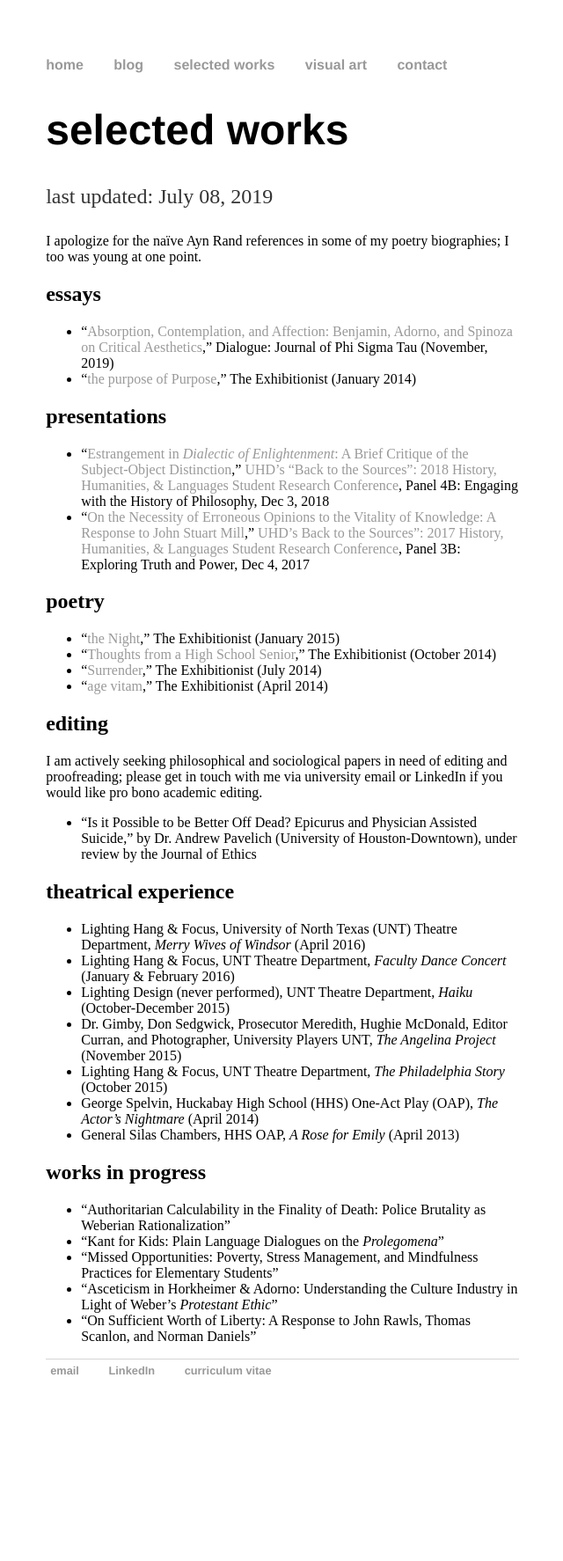
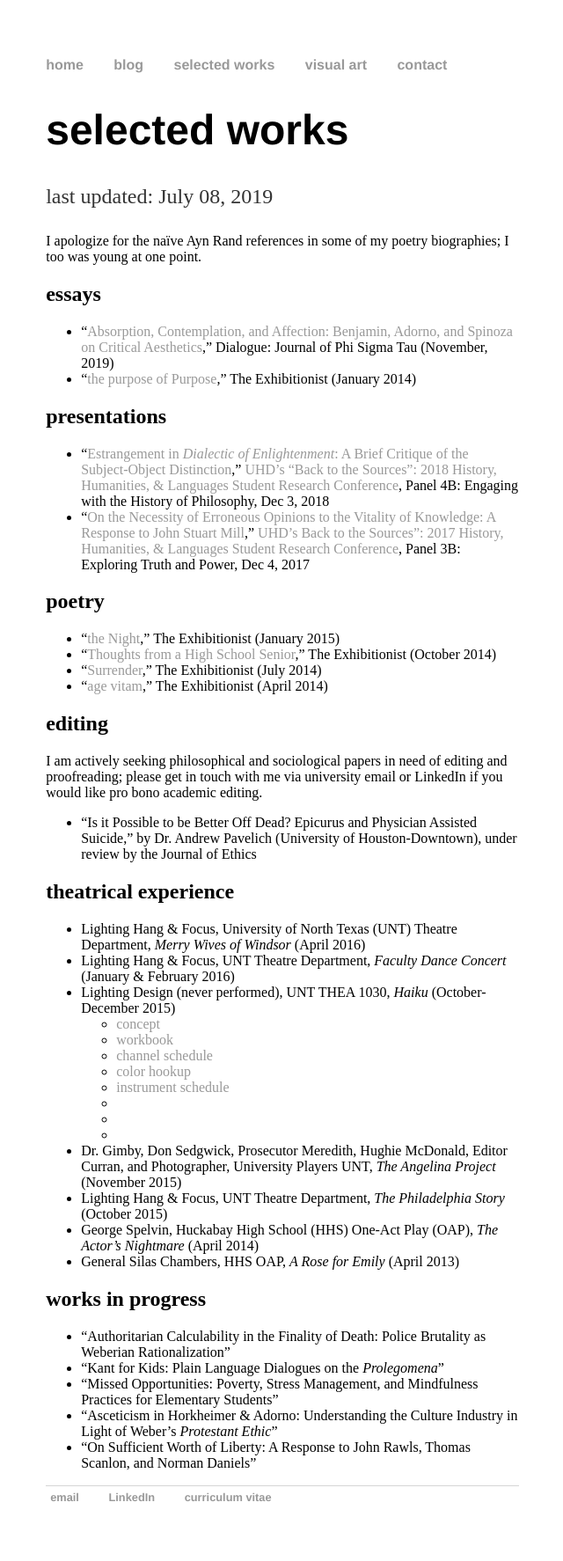
Before and after one commit to HillJustin/HillJustin.github.io, a Jekyll site: the page built from selected-works/index.md, in a window 1280 px wide. Shown: the whole page at 88% size, without its empty margins (319-959 px from the left). Built offline with Jekyll 4.4.1, drawn with Linux system fonts in a browser that asks for light colours; before the commit the page ends 1630 px from its top, so only the background shows below that.

Commit message:
majority of theatre update

```diff
--- a/selected-works/index.md
+++ b/selected-works/index.md
@@ -41,7 +41,15 @@ last updated: July 08, 2019
 
 * Lighting Hang & Focus, University of North Texas (UNT) Theatre Department, *Merry Wives of Windsor* (April 2016)
 * Lighting Hang & Focus, UNT Theatre Department, *Faculty Dance Concert* (January & February 2016)
-* Lighting Design (never performed), UNT Theatre Department, *Haiku* (October-December 2015)
+* Lighting Design (never performed), UNT THEA 1030, *Haiku* (October-December 2015)
+  * [concept](assets/pdfs/haiku/concept.pdf)
+  * [workbook](assets/pdfs/haiku/workbook.pdf)
+  * [channel schedule](assets/pdfs/haiku/channel-schedule.pdf)
+  * [color hookup](assets/pdfs/haiku/color-hookup.pdf)
+  * [instrument schedule](assets/pdfs/haiku/instrument-schedule.pdf)
+  * [](assets/pdfs/haiku/)
+  * [](assets/pdfs/haiku/)
+  * [](assets/pdfs/haiku/)
 * Dr. Gimby, Don Sedgwick, Prosecutor Meredith, Hughie McDonald, Editor Curran, and Photographer, University Players UNT, *The Angelina Project* (November 2015)
 * Lighting Hang & Focus, UNT Theatre Department, *The Philadelphia Story* (October 2015)
 * George Spelvin, Huckabay High School (HHS) One-Act Play (OAP), *The Actor's Nightmare* (April 2014)
```
